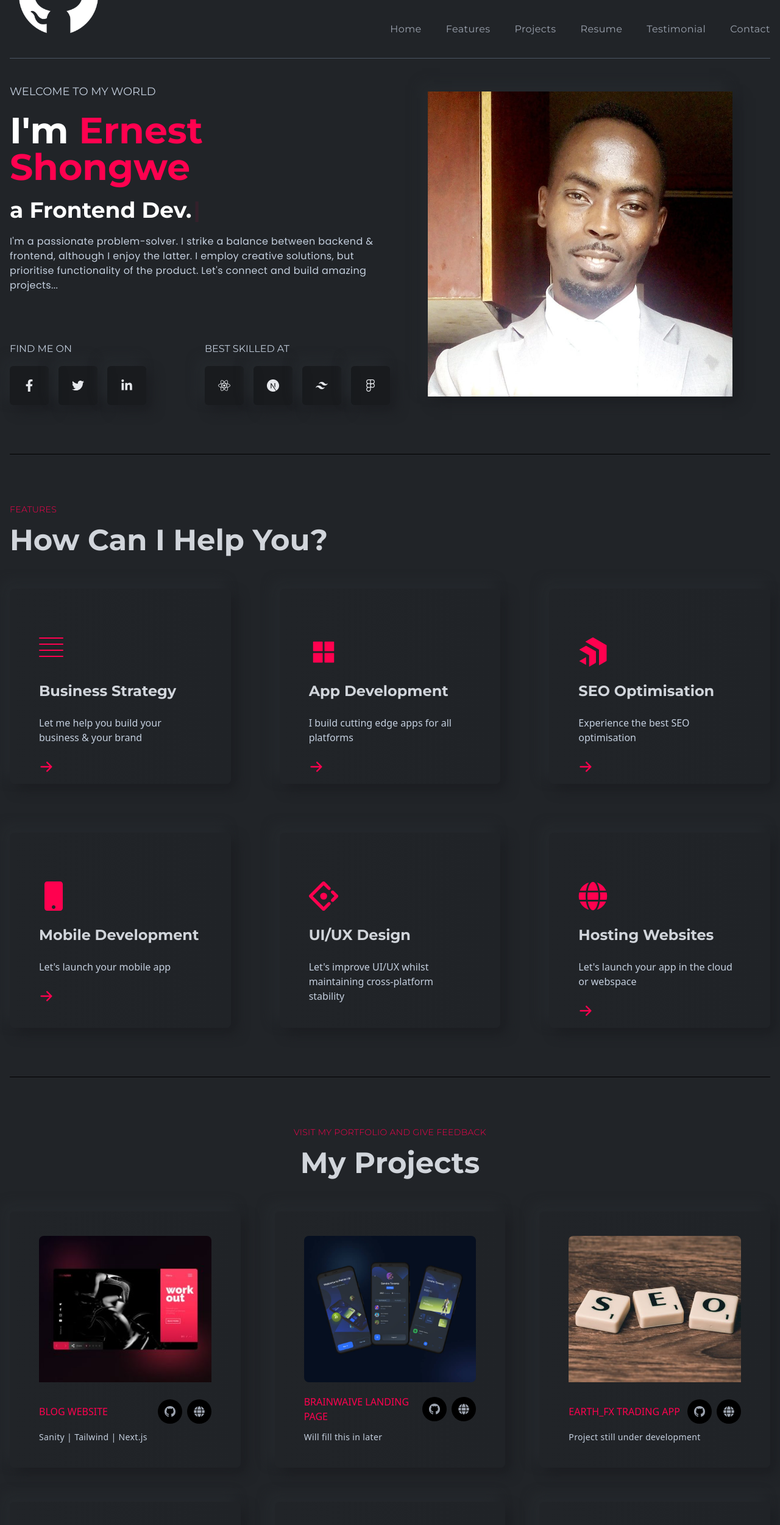
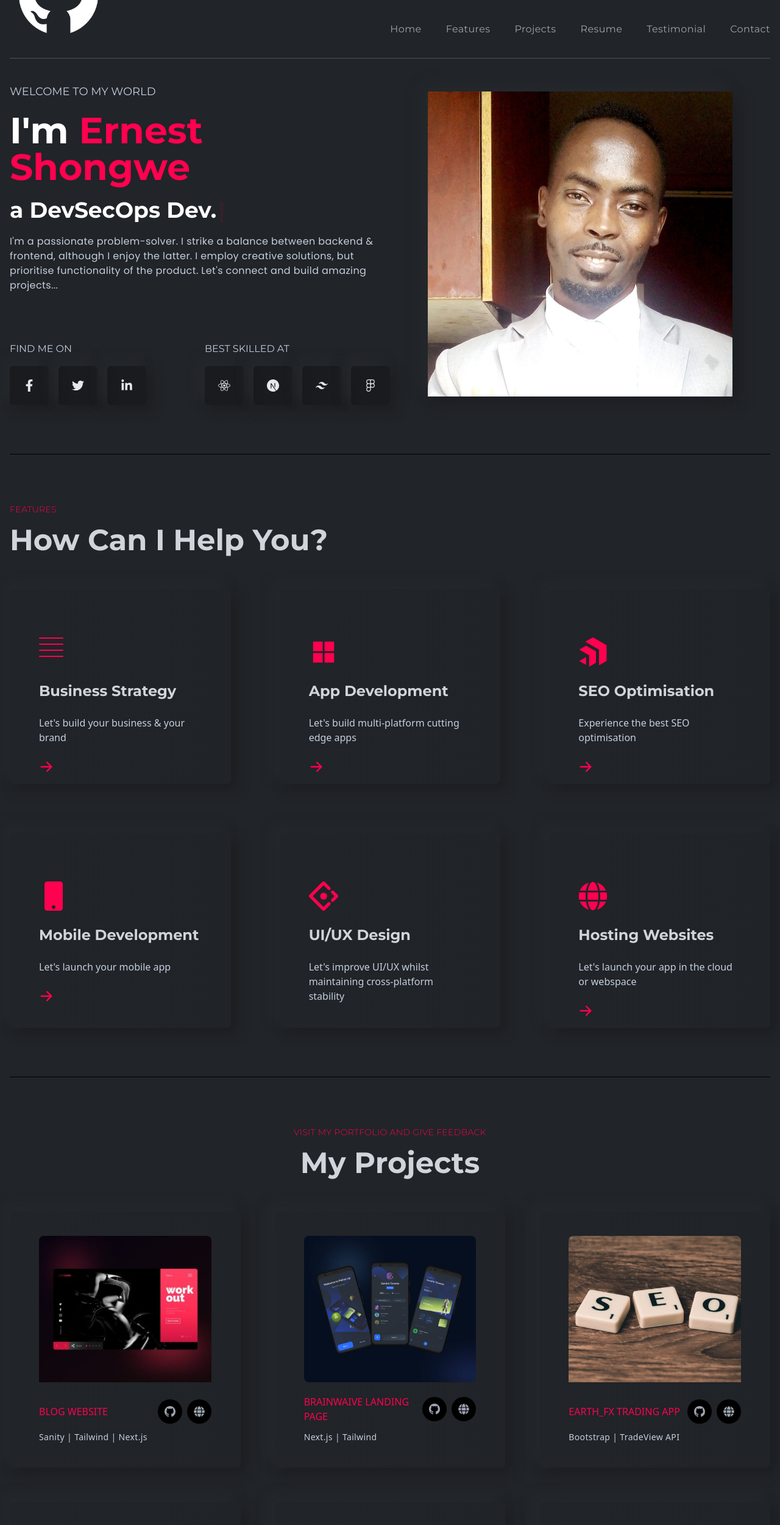
Before and after one commit to bshongwe/personal-portfolio-2024, a React (Create React App) app: page / in a window 1280 px wide. Shown: the top 2500 px of the page at 61% size. Built offline with nearby package versions, Linux system fonts and the light colour scheme.

Commit message:
Update details

```diff
--- a/src/components/banner/LeftBanner.js
+++ b/src/components/banner/LeftBanner.js
@@ -4,7 +4,7 @@ import Media from './Media';
 
 const LeftBanner = () => {
     const [text] = useTypewriter({
-      words: ["Full Stack Dev.", "Backend Dev.", "Frontend Dev.", "Mobile App Dev."],
+      words: ["Full Stack Dev.", "Ai SWE Fellow", "DevSecOps Dev.", "Backend Dev.", "Frontend Dev.", "Mobile App Dev."],
       loop: true,
       typeSpeed: 20,
       deleteSpeed: 10,
--- a/src/components/projects/Projects.js
+++ b/src/components/projects/Projects.js
@@ -23,22 +23,22 @@ const Projects = () => {
         />
         <ProjectsCard
           title="Brainwaive Landing Page"
-          des="Will fill this in later"
+          des="Next.js | Tailwind"
           src={projectTwo}
         />
         <ProjectsCard
           title="Earth_FX Trading App"
-          des="Project still under development"
+          des="Bootstrap | TradeView API"
           src={projectThree}
         />
         <ProjectsCard
           title="Nestec"
-          des="Agric farming app | Bootstrap | Webpack | MongoDB | Redis cache-aside pattern"
+          des="Agric farming app | Bootstrap | Webpack | MongoDB | Redis (cache-aside pattern)"
           src={projectThree}
         />
         <ProjectsCard
           title="ToDo List App"
-          des="HTML5, JS & CSS3"
+          des="HTML5 | JS | CSS3"
           src={projectOne}
         />
         <ProjectsCard
--- a/src/data/data.js
+++ b/src/data/data.js
@@ -7,13 +7,13 @@ export const featuresData = [
   {
     id: 1,
     title: "Business Strategy",
-    des: "Let me help you build your business & your brand",
+    des: "Let's build your business & your brand",
   },
   {
     id: 2,
     icon: <AiFillAppstore />,
     title: "App Development",
-    des: "I build cutting edge apps for all platforms",
+    des: "Let's build multi-platform cutting edge apps",
   },
   {
     id: 3,
```
